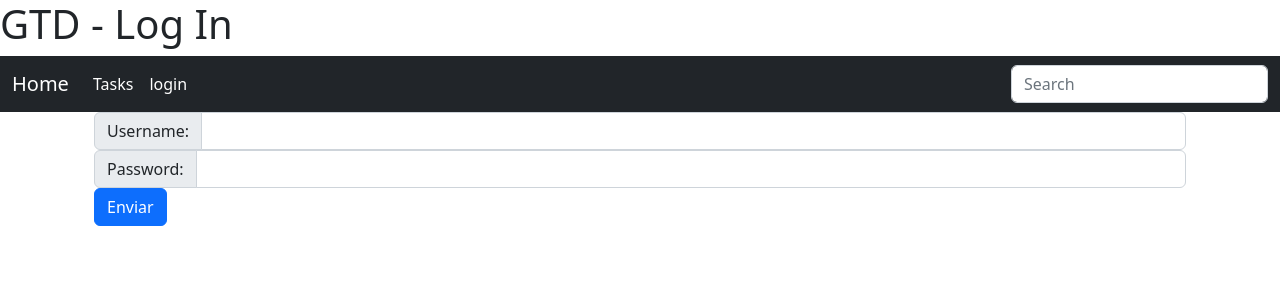
After one commit to recursossauro/GTD, a Django app: page /accounts/login/ in a window 1280 px wide. The commit adds this page. Shown: the top 300 px of the page. Run offline with Django 5.2, Linux system fonts and the light colour scheme.

Commit message:
templates/registration/login.html refined

```diff
--- a/core/templates/core.html
+++ b/core/templates/core.html
@@ -38,7 +38,7 @@
                     </li>
                 {% else %}
                     <li class="nav-item">
-                      <a class="nav-link active" aria-current="page" href="#">login</a>
+                      <a class="nav-link active" aria-current="page" href="{% url 'login' %}">login</a>
                     </li>
                 {% endif %}
             </ul>
--- a/gtd/settings.py
+++ b/gtd/settings.py
@@ -57,7 +57,7 @@ ROOT_URLCONF = 'gtd.urls'
 TEMPLATES = [
     {
         'BACKEND': 'django.template.backends.django.DjangoTemplates',
-        'DIRS': [],
+        'DIRS': [BASE_DIR / "templates"],
         'APP_DIRS': True,
         'OPTIONS': {
             'context_processors': [
@@ -115,6 +115,7 @@ USE_I18N = True
 USE_TZ = True
 
 # Auth system
+LOGIN_REDIRECT_URL = "/"
 LOGOUT_REDIRECT_URL = "/"
 
 
--- a/tasks/models.py
+++ b/tasks/models.py
@@ -50,6 +50,7 @@ class TaskControl(models.Model):
     type        = models.CharField('Type', max_length=2, choices=TYPE_CHOICES, default='HS')
     dt          = models.DateTimeField('Date', default=now())
     description = models.TextField("description")
+
     # Fields to backup control
     created = models.DateTimeField('Created', auto_now_add=True, null=True)
     modified = models.DateTimeField('Modified', auto_now=True, null=True)
--- /dev/null
+++ b/templates/registration/login.html
@@ -0,0 +1,49 @@
+{% extends 'core.html' %}
+{% load static %}
+
+{% block title %}{{ block.super }}{% endblock %}
+
+{% block header %}
+    {{ block.super }} - Log In
+{% endblock %}
+
+{% block content %}
+<article class="container">
+    <form class="form-horizontal" method="post">
+        {% csrf_token %}
+        {% for error in form.non_field_errors %}
+            <div class="alert alert-danger">
+              {{ error }}
+            </div>
+        {% endfor %}
+        <fieldset>
+            <div class="form-group{% if form.username.errors %} has-error {% endif %}">
+                <div class="input-group">
+                    <label for="{{ form.username.auto_id }}" class="input-group-text">{{ form.username.label }}:</label>
+                    <input type="text" class="form-control" name="username" id="{{ form.username.auto_id }}">
+                    {% for error in form.username.errors %}
+                    <span class="help-block">{{ error }}</span>
+                    {% endfor %}
+                </div>
+            </div>
+            <div class="form-group{% if form.password.errors %} has-error {% endif %}">
+                <div class="input-group">
+                    <label for="{{ form.password.auto_id }}" class="input-group-text">{{ form.password.label }}:</label>
+                    <input type="password" class="form-control" name="password" id="{{ form.password.auto_id }}" >
+                    {% for error in form.password.errors %}
+                        <span class="help-block">{{ error }}</span>
+                    {% endfor %}
+                </div>
+            </div>
+            <div class="form-group">
+                <div class="col-sm-9 col-sm-offset-3">
+                  <button type="submit" class="btn btn-primary">Enviar</button>
+                </div>
+            </div>
+        </fieldset>
+    </form>
+</article>
+{%endblock%}
+
+{% block htmx_scripts %}
+{% endblock %}
```
Also changed, not shown: db.sqlite3.
